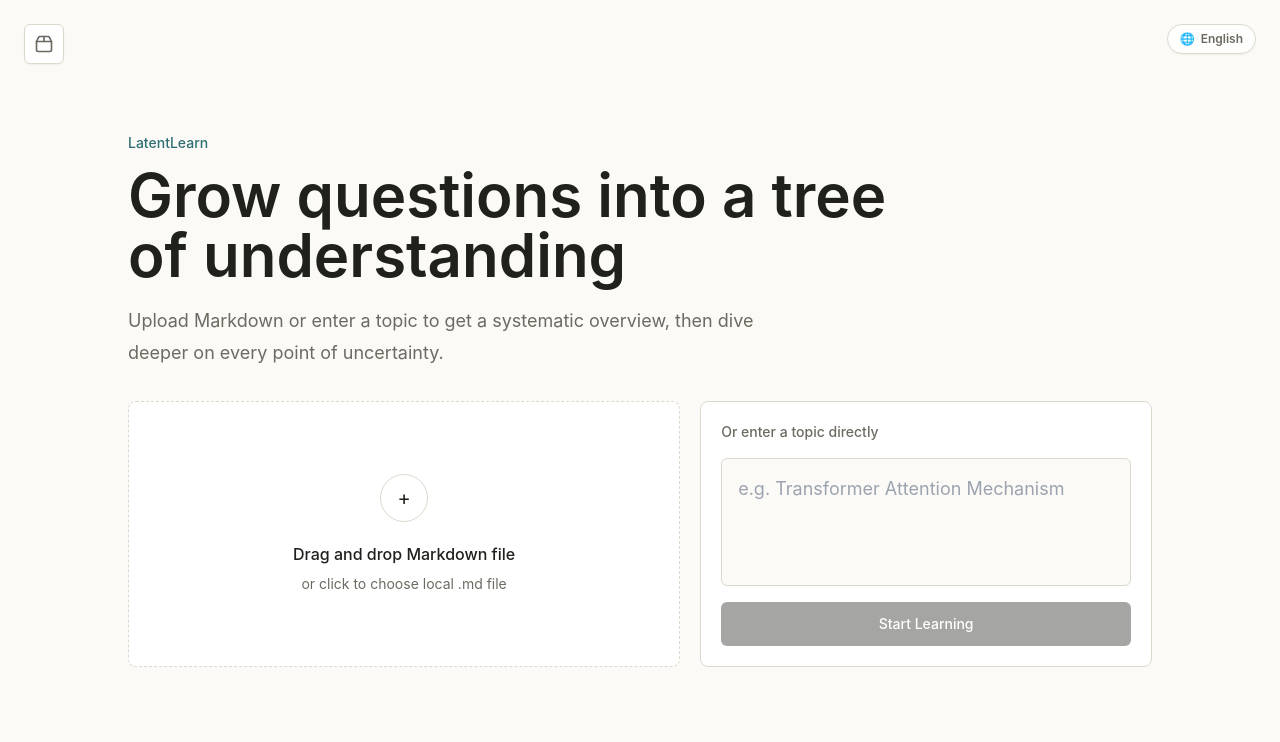
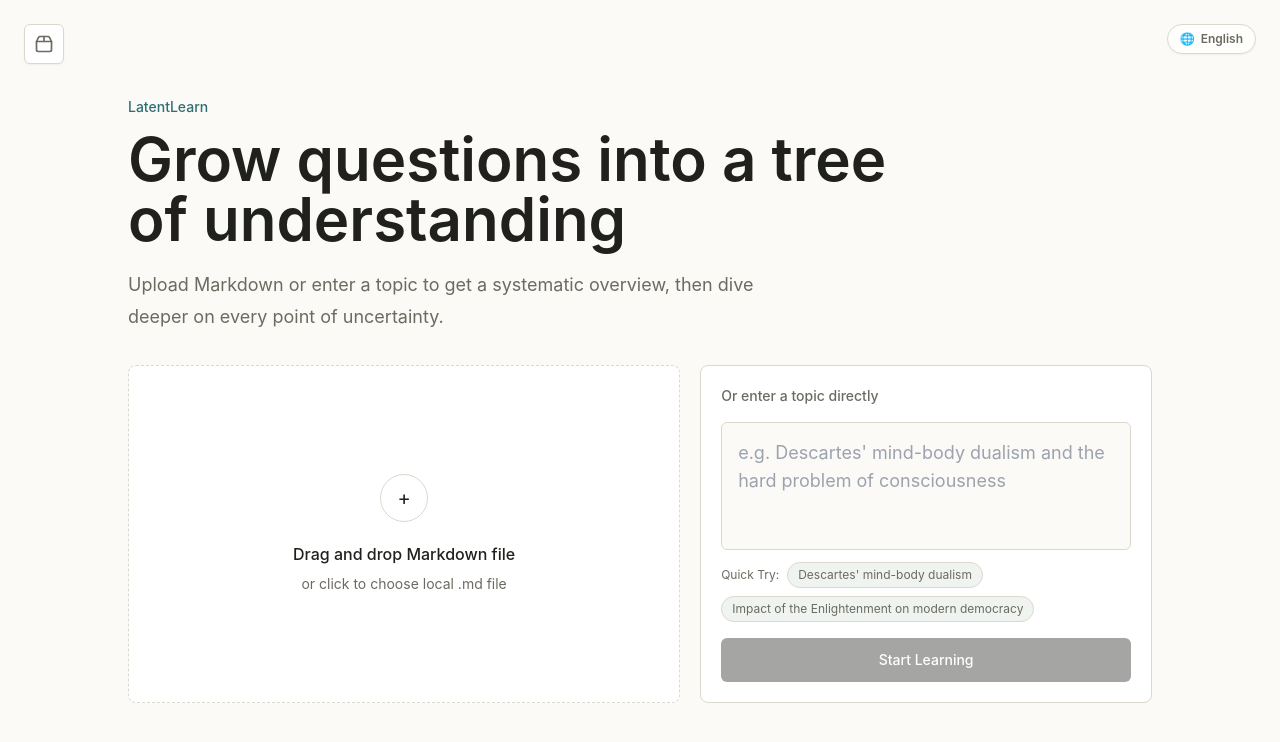
Before and after one commit to yunyan-he/LatentLearn, a Next.js app: page / in a window 1280 px wide. Shown: the top 742 px of the page. Built offline with nearby package versions, Linux system fonts and the light colour scheme.

Commit message:
feat: add quick-start topic suggestions to intake form and update placeholders

```diff
--- a/components/intake.tsx
+++ b/components/intake.tsx
@@ -16,9 +16,14 @@ const translations = {
     dragTitle: "Drag and drop Markdown file",
     dragSubtitle: "or click to choose local .md file",
     topicLabel: "Or enter a topic directly",
-    placeholder: "e.g. Transformer Attention Mechanism",
+    placeholder: "e.g. Descartes' mind-body dualism and the hard problem of consciousness",
     startButton: "Start Learning",
-    onlyMarkdown: "Currently only Markdown (.md) files are supported."
+    onlyMarkdown: "Currently only Markdown (.md) files are supported.",
+    tryIt: "Quick Try:",
+    tryTopics: [
+      "Descartes' mind-body dualism",
+      "Impact of the Enlightenment on modern democracy"
+    ]
   },
   zh: {
     tagline: "LatentLearn",
@@ -27,9 +32,14 @@ const translations = {
     dragTitle: "拖入 Markdown 文件",
     dragSubtitle: "或点击选择本地 .md 文件",
     topicLabel: "直接输入主题",
-    placeholder: "我想学 Transformer 的注意力机制",
+    placeholder: "例如：苏轼《赤壁赋》中的儒释道融合与人生哲学",
     startButton: "开始学习",
-    onlyMarkdown: "目前只支持 Markdown (.md) 文件。"
+    onlyMarkdown: "目前只支持 Markdown (.md) 文件。",
+    tryIt: "一键快速体验：",
+    tryTopics: [
+      "苏轼《赤壁赋》中的人生哲学",
+      "启蒙运动对现代民主制度的影响"
+    ]
   }
 };
 
@@ -129,9 +139,24 @@ export function Intake({ busy, onStart }: IntakeProps) {
                 }
               }}
             />
+            <div className="mt-3 flex flex-wrap items-center gap-2 text-xs">
+              <span className="text-muted">{t.tryIt}</span>
+              {t.tryTopics.map((item, idx) => (
+                <button
+                  key={idx}
+                  type="button"
+                  onClick={() => {
+                    setTopic(item);
+                  }}
+                  className="rounded-full bg-mist border border-line px-2.5 py-1 text-muted hover:border-focus hover:text-focus transition-all duration-200 active:scale-95"
+                >
+                  {item}
+                </button>
+              ))}
+            </div>
             <button
               data-testid="start-learning"
-              className="mt-4 rounded-md bg-ink px-4 py-3 text-sm font-medium text-white disabled:cursor-not-allowed disabled:opacity-40"
+              className="mt-4 rounded-md bg-ink px-4 py-3 text-sm font-medium text-white disabled:cursor-not-allowed disabled:opacity-40 hover:bg-ink/90 transition"
               type="submit"
               disabled={busy || !topic.trim()}
             >
```
